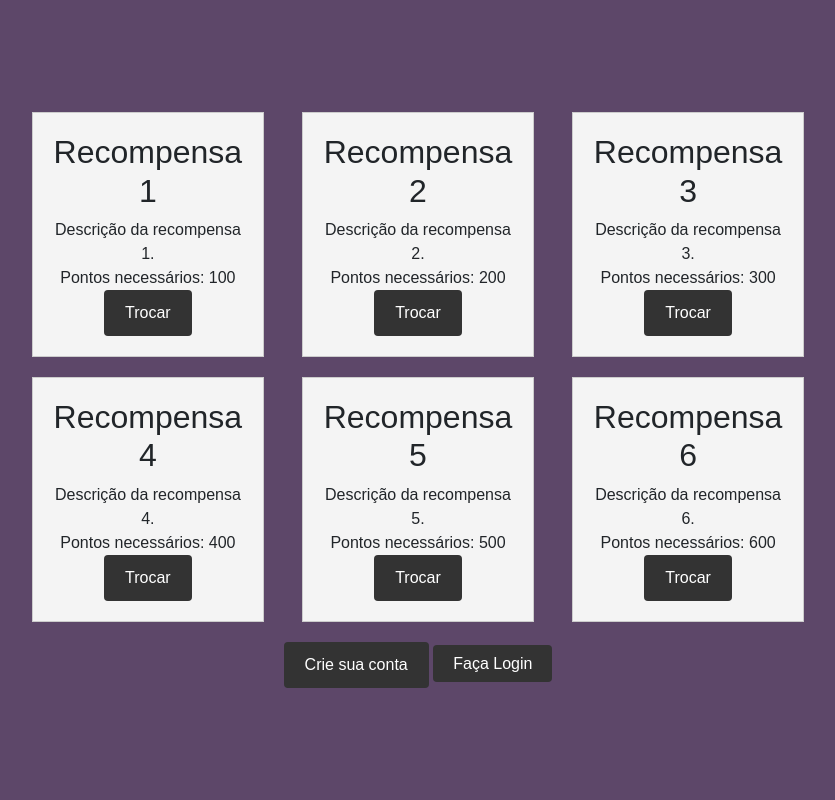
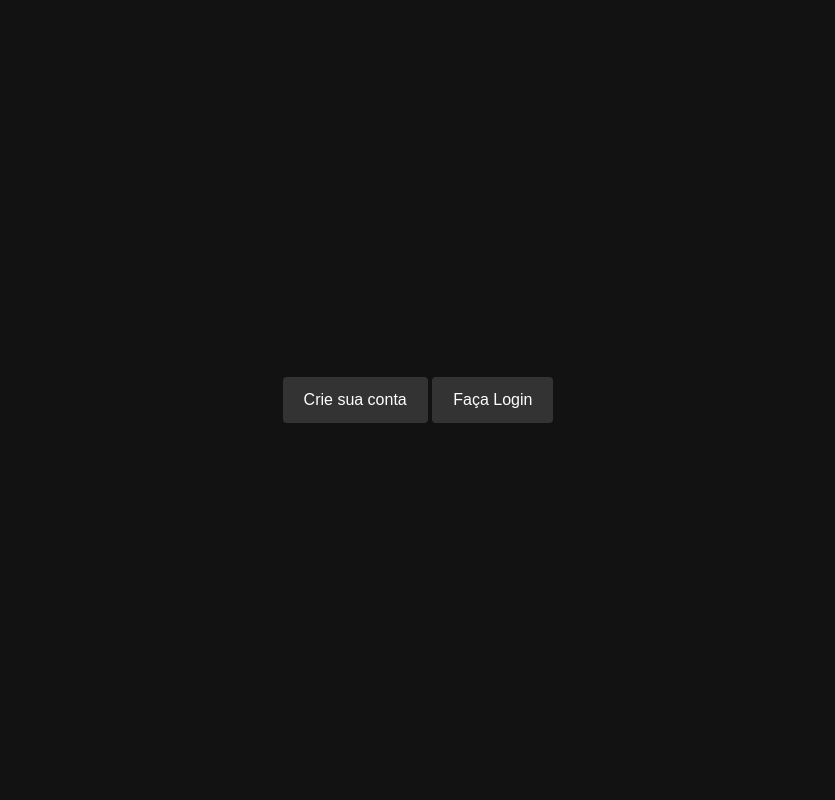
Before and after one commit to wandersonss2/Inicio, a Django app: page / in a window 1280 px wide. Shown: the whole page, without its empty margins (222-1057 px from the left). Run offline with Django 4.2, Linux system fonts and the light colour scheme.

Commit message:
da push lucas

```diff
--- a/app/static/css/style.css
+++ b/app/static/css/style.css
@@ -1,5 +1,7 @@
+
+/* trabalhando o corpo do html */
 body{
-    background-color: #5d4769;
+    background-color: #131213;
     font-family: Arial, sans-serif;
     margin: 0;
     padding: 0;
@@ -7,9 +9,12 @@ body{
     justify-content: center;
     align-items: center;
     height: 100vh;
+
+
 }
+/* arrumando o cabeçalho */
 header {
-    background-color: #333;
+    background-color: #b33737;
     padding: 20px;
     color: #fff;
     text-align: center;
@@ -23,31 +28,10 @@ header {
     padding: 20px;
   }
 
-  .rewards {
-    display: flex;
-    justify-content: space-between;
-    margin-bottom: 20px;
-  }
-
-  .reward {
-    background-color: #f4f4f4;
-    border: 1px solid #ccc;
-    padding: 20px;
-    width: 30%;
-    text-align: center;
-  }
-
-  .reward h2 {
-    margin-top: 0;
-  }
-
-  .reward p {
-    margin-bottom: 0;
-  }
-
+  /* configurando e dando uma mexida nos  botões */
   .btn {
     background-color: #333;
-    color: #fff;
+    color: #fffdfd;
     padding: 10px 20px;
     text-decoration: none;
     border-radius: 4px;
@@ -60,17 +44,11 @@ header {
   .centered-btn {
     text-align: center;
   }
-  .login-button {
-    background-color: #333;
-    color: #fff;
-    padding: 10px 20px;
-    text-decoration: none;
-    border-radius: 4px;
-  }
 
+  /* mudando a cor e configurando o formulario de login */
   .login-container {
-    background-color: #f4f4f4;
-    border: 1px solid #ccc;
+    background-color: #e4e8e9;
+    border: 1px solid #05028e;
     padding: 20px;
     max-width: 400px;
     width: 100%;
@@ -81,9 +59,10 @@ header {
     margin-top: 0;
   }
 
+  /* trabalhando o formulario de login */
   .form-group {
     margin-bottom: 20px;
-    text-align: left;
+    text-align: center;
   }
 
   label {
@@ -91,6 +70,7 @@ header {
     margin-bottom: 5px;
   }
 
+  /* configurando os inputs para  gerar o alerta */
   input[type="text"],
   input[type="password"] {
     width: 100%;
@@ -98,7 +78,7 @@ header {
     border: 1px solid #ccc;
     border-radius: 4px;
   }
-
+  /* configurando o botão de login */
   .login-button {
     background-color: #333;
     color: #fff;
@@ -107,3 +87,24 @@ header {
     border-radius: 4px;
 
   }
+
+  /*arrumando o formulario de usuarios*/
+
+.formUsers{
+  padding: 20px;
+  max-width: 400px;
+  width: 100%;
+  text-align: center;
+  border-radius: 4px;
+}
+
+/*definindo o a cor da letra do crie seu usuario*/
+h2 {
+  color: #ccc;
+}
+
+.tituloform{
+
+  color: #0b0b0b;
+
+}
--- a/app/templates/create.html
+++ b/app/templates/create.html
@@ -4,7 +4,8 @@
 
 <form name="form-usuario" id="formUsers" method="post" action="/loja/">
     <h2> Crie seu Usuário</h2>
-    <div>
+    <div class="form-group">
+
         {% csrf_token %}
         <input class="form-control mt-4" type="text" name="'name" id='name' placeholder="Nome: ">
         <input class="form-control mt-4" type="text" name="'user" id='user' placeholder="Sobrenome: ">
--- a/app/templates/home.html
+++ b/app/templates/home.html
@@ -2,58 +2,10 @@
 
 {% block content %}
 
-<main>
-    <div class="rewards">
-      <div class="reward">
-        <h2>Recompensa 1</h2>
-        <p>Descrição da recompensa 1.</p>
-        <p>Pontos necessários: 100</p>
-        <a href="#" class="btn">Trocar</a>
-      </div>
-
-      <div class="reward">
-        <h2>Recompensa 2</h2>
-        <p>Descrição da recompensa 2.</p>
-        <p>Pontos necessários: 200</p>
-        <a href="#" class="btn">Trocar</a>
-      </div>
-
-      <div class="reward">
-        <h2>Recompensa 3</h2>
-        <p>Descrição da recompensa 3.</p>
-        <p>Pontos necessários: 300</p>
-        <a href="#" class="btn">Trocar</a>
-      </div>
-    </div>
-
-    <div class="rewards">
-      <div class="reward">
-        <h2>Recompensa 4</h2>
-        <p>Descrição da recompensa 4.</p>
-        <p>Pontos necessários: 400</p>
-        <a href="#" class="btn">Trocar</a>
-      </div>
-
-      <div class="reward">
-        <h2>Recompensa 5</h2>
-        <p>Descrição da recompensa 5.</p>
-        <p>Pontos necessários: 500</p>
-        <a href="#" class="btn">Trocar</a>
-      </div>
-
-      <div class="reward">
-        <h2>Recompensa 6</h2>
-        <p>Descrição da recompensa 6.</p>
-        <p>Pontos necessários: 600</p>
-        <a href="#" class="btn">Trocar</a>
-      </div>
-    </div>
 
     <div class="centered-btn">
         <a href="/create/" class="btn">Crie sua conta</a>
-        <a href="/login/" class="login-button">Faça Login</a>
+        <a href="/login/" class="btn">Faça Login</a>
     </div>
 
-  </main>
-
 {% endblock %}
--- a/app/templates/login.html
+++ b/app/templates/login.html
@@ -1,8 +1,9 @@
 {% extends 'main.html' %}
 {% block content %}
 
+<!-- criando formulario de login-->
 <div class="login-container">
-    <h2>Faça o Login no Mubank</h2>
+    <h2 class="tituloform">Faça o Login no Xpoints</h2>
     <form>
       <div class="form-group">
         <label for="username">Usuário:</label>
@@ -12,7 +13,7 @@
         <label for="password">Senha:</label>
         <input type="password" id="password" name="password" required>
       </div>
-      <button type="submit" class="login-button">Entrar</button>
+      <button type="submit" class="btn">Entrar</button>
     </form>
   </div>
 {% endblock %}
```
